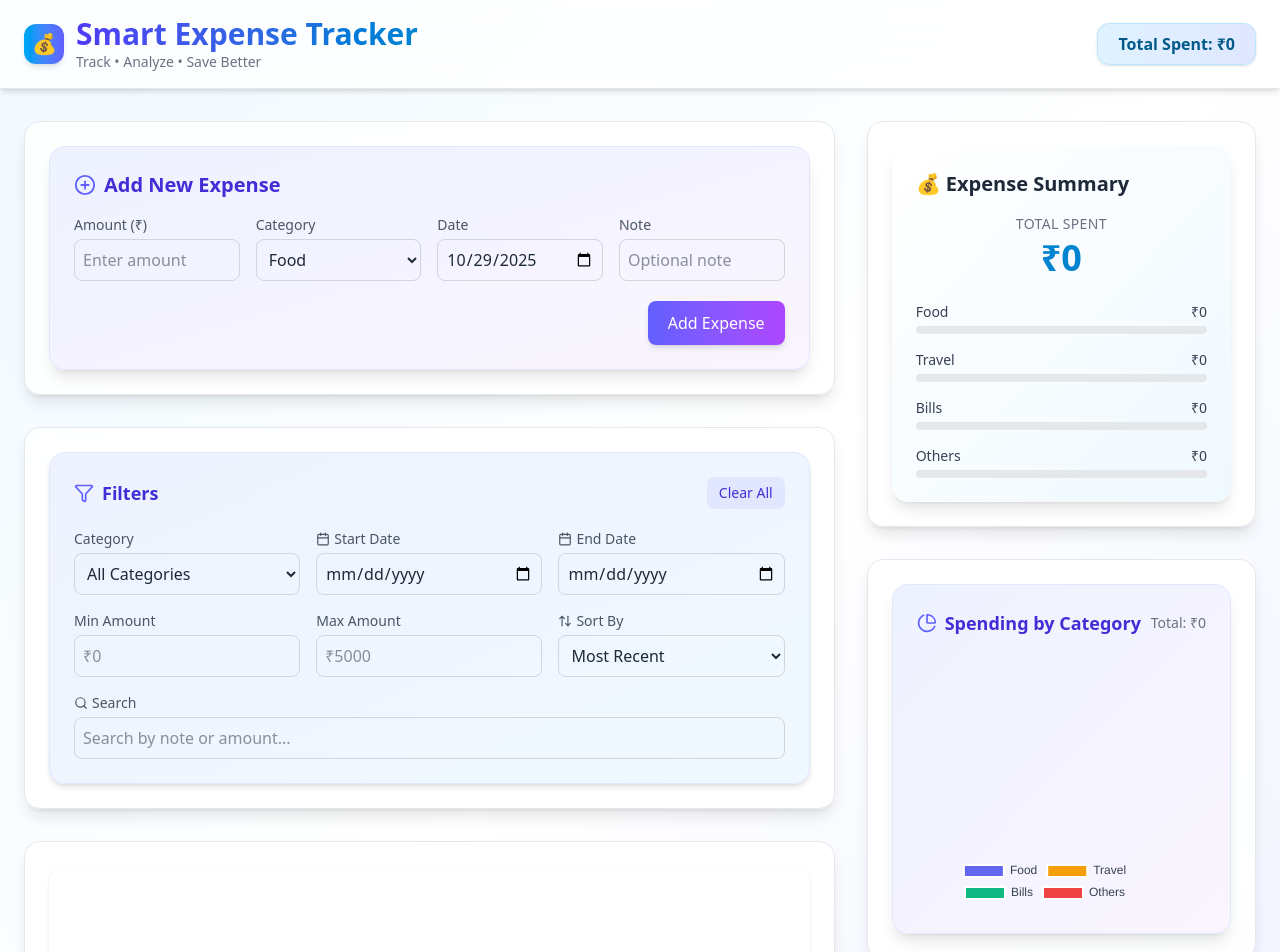
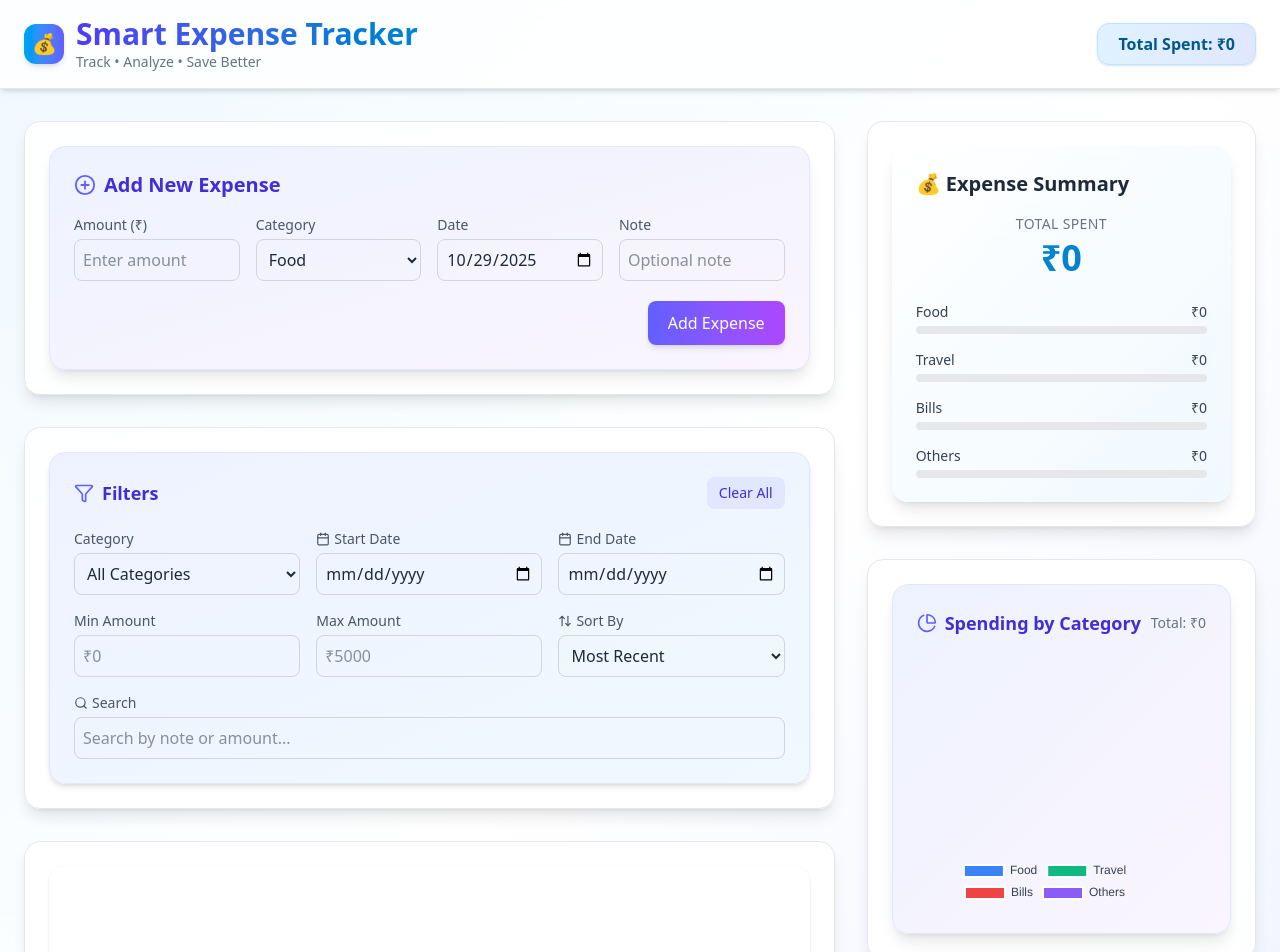
Before and after one commit to rameshc9784/Smart-Expense-Tracker, a React (Vite) app: page / in a window 1280 px wide. Shown: the top 952 px of the page. Built offline with nearby package versions, Linux system fonts and the light colour scheme.

Commit message:
Color matching of same categories for summery and chart view.

```diff
--- a/src/components/ChartView.jsx
+++ b/src/components/ChartView.jsx
@@ -15,22 +15,14 @@ export default function ChartView({ expenses }) {
                 .reduce((sum, x) => sum + x.amount, 0)
         );
 
-        // ✨ custom colors (vibrant pastel palette)
-        const colors = [
-            "#6366F1", // Indigo
-            "#F59E0B", // Amber
-            "#10B981", // Emerald
-            "#EF4444", // Red
-            "#8B5CF6", // Violet
-            "#14B8A6", // Teal
-        ];
+        const colors = CATEGORIES.map((c) => c.color); // 🎯 consistent colors
 
         return {
             labels,
             datasets: [
                 {
                     data: values,
-                    backgroundColor: colors.slice(0, labels.length),
+                    backgroundColor: colors,
                     borderWidth: 2,
                     borderColor: "#fff",
                     hoverOffset: 10,
--- a/src/components/Summary.jsx
+++ b/src/components/Summary.jsx
@@ -37,7 +37,7 @@ export default function Summary({ expenses }) {
 
             {/* Category Breakdown */}
             <div className="space-y-4">
-                {CATEGORIES.map((cat, i) => {
+                {CATEGORIES.map((cat) => {
                     const amount = categoryTotals[cat.id] || 0;
                     const percentage = total ? (amount / total) * 100 : 0;
 
@@ -49,16 +49,10 @@ export default function Summary({ expenses }) {
                             </div>
                             <div className="w-full bg-gray-200 rounded-full h-2">
                                 <div
-                                    className={`h-2 rounded-full transition-all duration-500`}
+                                    className="h-2 rounded-full transition-all duration-500"
                                     style={{
                                         width: `${percentage}%`,
-                                        backgroundColor: [
-                                            "#3b82f6", // sky
-                                            "#10b981", // green
-                                            "#f59e0b", // amber
-                                            "#ef4444", // red
-                                            "#8b5cf6", // violet
-                                        ][i % 5],
+                                        backgroundColor: cat.color,
                                     }}
                                 ></div>
                             </div>
@@ -66,6 +60,7 @@ export default function Summary({ expenses }) {
                     );
                 })}
             </div>
+
         </div>
     );
 }
--- a/src/utils/categories.js
+++ b/src/utils/categories.js
@@ -1,7 +1,6 @@
-// src/utils/categories.js
 export const CATEGORIES = [
-    { id: "food", label: "Food" },
-    { id: "travel", label: "Travel" },
-    { id: "bills", label: "Bills" },
-    { id: "others", label: "Others" },
+    { id: "food", label: "Food", color: "#3B82F6" },       // sky blue
+    { id: "travel", label: "Travel", color: "#10B981" },   // green
+    { id: "bills", label: "Bills", color: "#EF4444" },     // red
+    { id: "others", label: "Others", color: "#8B5CF6" }, // violet
 ];
```
